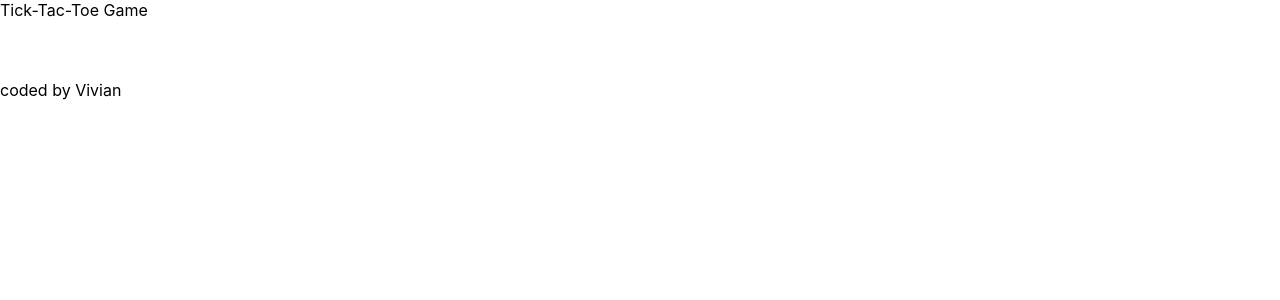
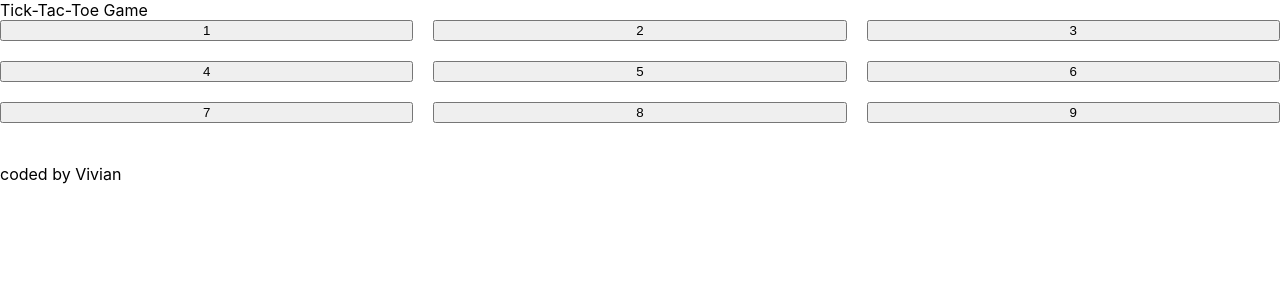
Before and after one commit to VivianTang11/tic-tac-toe, a React (Create React App) app: page / in a window 1280 px wide. Shown: the top 300 px of the page. Built offline with nearby package versions, Linux system fonts and the light colour scheme.

Commit message:
Added helper.jsx

```diff
--- a/src/components/Board/Board.jsx
+++ b/src/components/Board/Board.jsx
@@ -1,9 +1,20 @@
-import React from 'react';
+import React, { useEffect } from 'react';
+import Square from '../Square/Square';
 import styles from './Board.module.css'
 
 export default function Board() {
+
   return (
     <div className={styles.board}>
+      <Square value="1" onClick={() => onClick("dummy value")} />
+	    <Square value="2" onClick={() => onClick("dummy value")} />
+	    <Square value="3" onClick={() => onClick("dummy value")} />
+	    <Square value="4" onClick={() => onClick("dummy value")} />
+	    <Square value="5" onClick={() => onClick("dummy value")} />
+	    <Square value="6" onClick={() => onClick("dummy value")} />
+	    <Square value="7" onClick={() => onClick("dummy value")} />
+	    <Square value="8" onClick={() => onClick("dummy value")} />
+	    <Square value="9" onClick={() => onClick("dummy value")} />
     </div>
   )
 }
--- /dev/null
+++ b/src/components/Square/Square.jsx
@@ -0,0 +1,7 @@
+import React from 'react'
+
+export default function Square(props) {
+  return (
+    <button onClick={props.onClick}>{props.value}</button>
+  )
+}
```
Also changed, not shown: helper.jsx (added, +19 -0 lines), src/App.jsx (+4 -4 lines).
